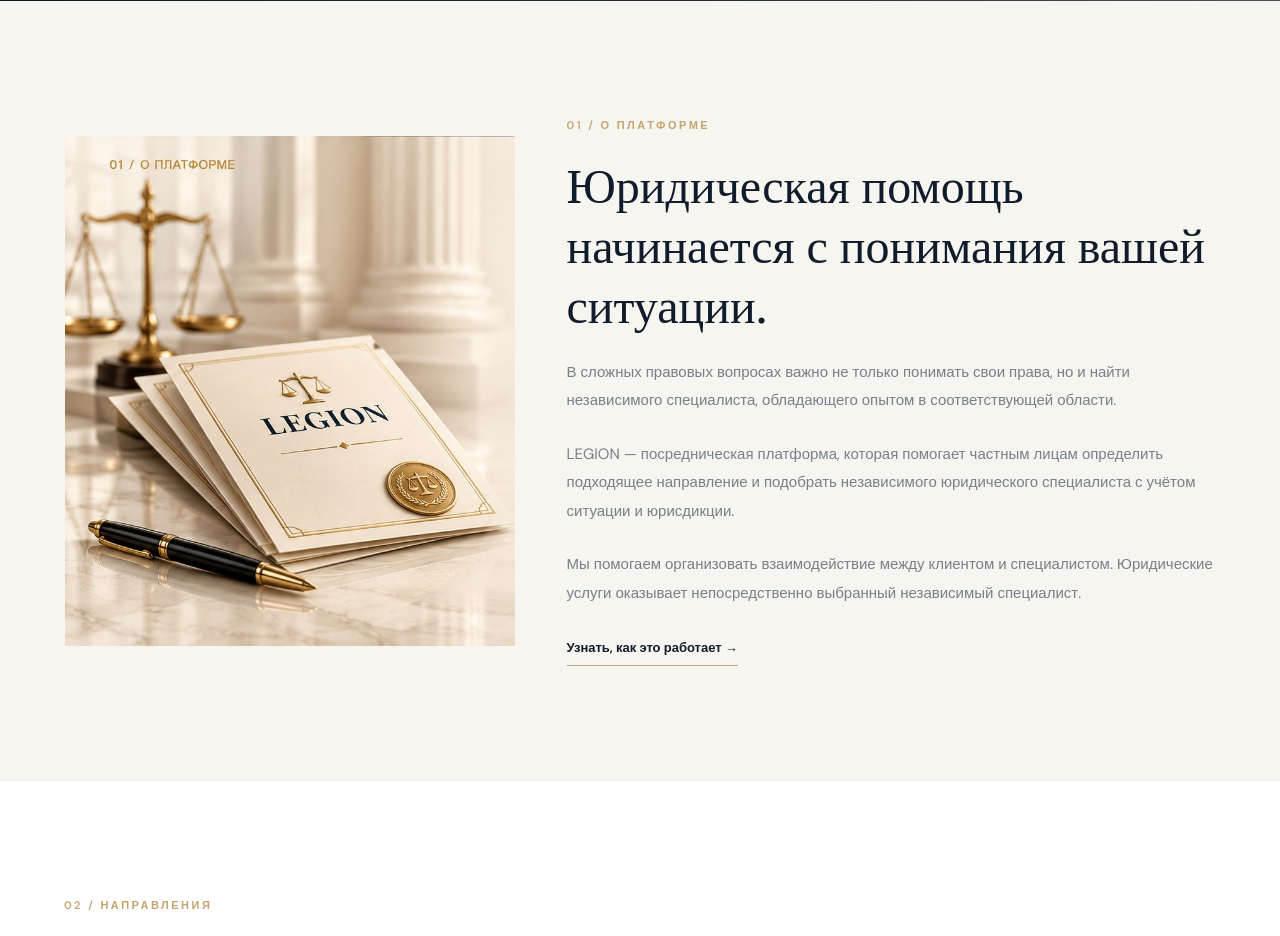
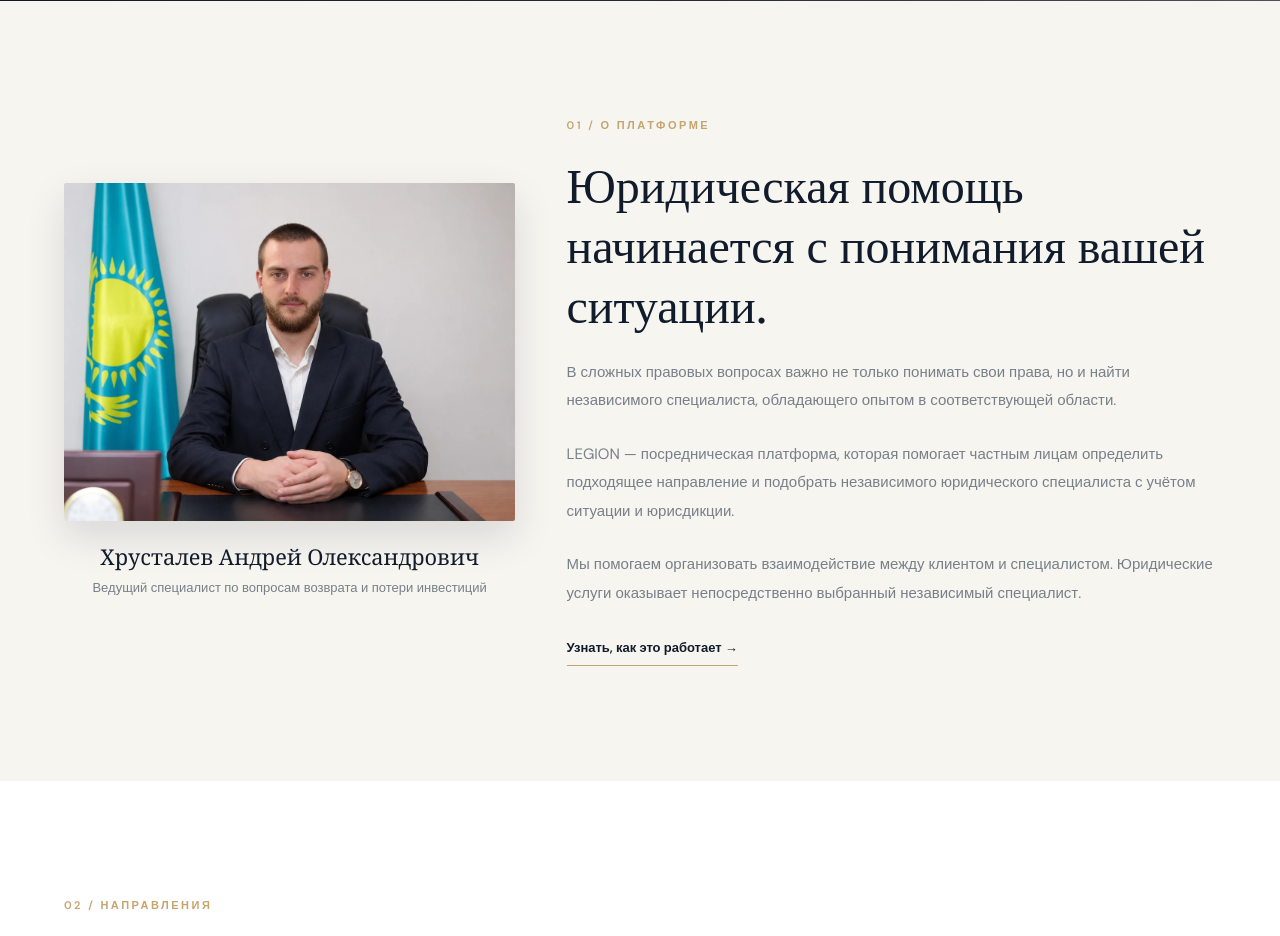
Before and after one commit to starsnavigator0-byte/legion-law, a plain HTML site: page index.html in a window 1280 px wide. Shown: the part 920-1856 px from the top of the page. Drawn offline with nearby package versions, Linux system fonts and the light colour scheme; grey boxes are pictures that could not be loaded.

Commit message:
Add files via upload

```diff
--- a/css/style.css
+++ b/css/style.css
@@ -1029,3 +1029,28 @@ a {
         max-height: none;
     }
 }
+
+/* LEGION specialist portrait and attribution */
+.intro-visual {
+    margin: 0;
+    overflow: visible;
+}
+.intro-caption {
+    padding: 20px 2px 0;
+    text-align: center;
+}
+.intro-caption-name {
+    display: block;
+    font-family: "Playfair Display", Georgia, serif;
+    font-size: clamp(18px, 1.7vw, 23px);
+    line-height: 1.35;
+    color: var(--navy);
+}
+.intro-caption-role {
+    display: block;
+    max-width: 420px;
+    margin: 8px auto 0;
+    color: var(--muted);
+    font-size: 13px;
+    line-height: 1.6;
+}
--- a/index.html
+++ b/index.html
@@ -106,16 +106,20 @@
 
             <div class="container intro-grid">
 
-                <div class="intro-visual" aria-hidden="true">
-                    <img src="images/legion-about-visual.jpg" alt="" class="intro-document">
-                </div>
+                <figure class="intro-visual">
+                    <img src="images/andrey-khrustalev.webp"
+                         alt="Хрусталев Андрей Олександрович — ведущий специалист по вопросам возврата и потери инвестиций"
+                         class="intro-document" loading="lazy" decoding="async" width="1200" height="900">
+                    <figcaption class="intro-caption">
+                        <span class="intro-caption-name">Хрусталев Андрей Олександрович</span>
+                        <span class="intro-caption-role">Ведущий специалист по вопросам возврата и потери инвестиций</span>
+                    </figcaption>
+                </figure>
 
                 <div class="intro-content">
                     <div class="section-label">
                         <span>01 / О ПЛАТФОРМЕ</span>
                     </div>
-
-                <div class="intro-content">
 
                     <h2>
                         Юридическая помощь начинается
```
Also changed, not shown: images/andrey-khrustalev.webp (added).
